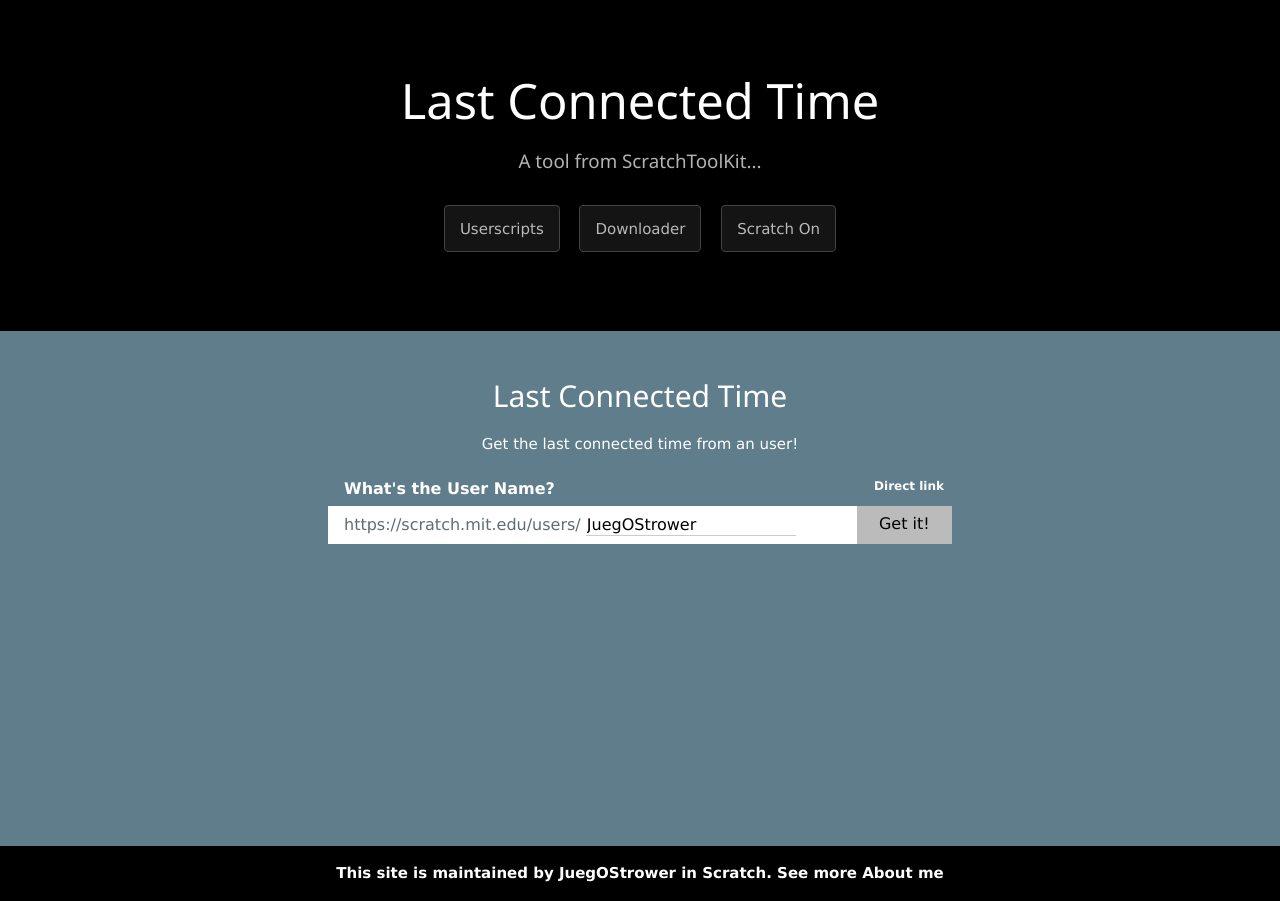
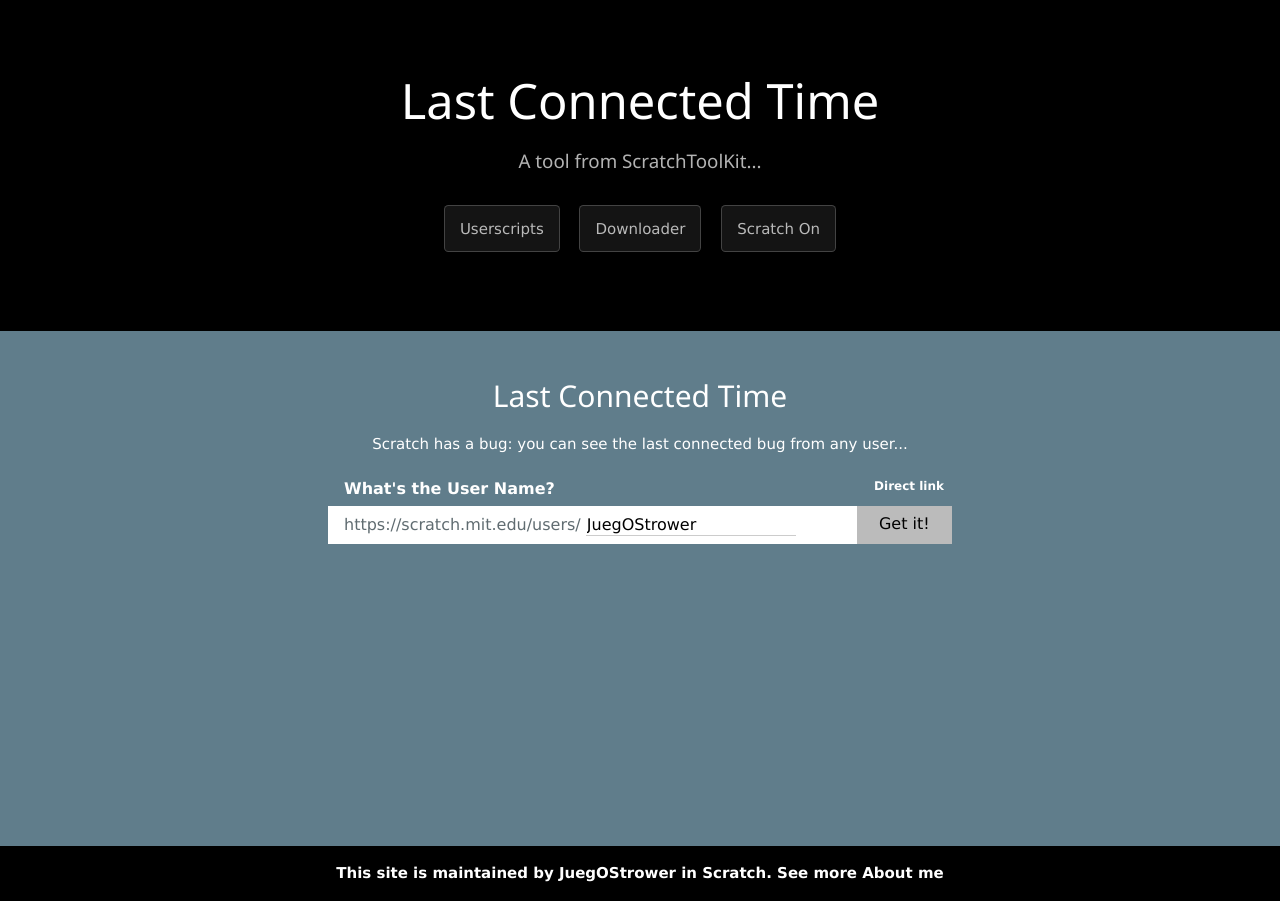
Before and after one commit to JuegOStrower/juegostrower.github.io, a Jekyll site: the page lastconnected/index.html, which Jekyll copies as it is, in a window 1280 px wide. Built offline with Jekyll 4.4.1, drawn with Linux system fonts in a browser that asks for light colours.

Commit message:
Update index.html

```diff
--- a/lastconnected/index.html
+++ b/lastconnected/index.html
@@ -29,7 +29,7 @@
 <div style="min-height: calc(100vh - 331px - 54px);" class="w3-blue-gray w3-center">
     <div class="w3-padding-32">
       <h2>Last Connected Time</h2>
-      <p>Get the last connected time from an user!</p>
+      <p>Scratch has a bug: you can see the last connected bug from any user...</p>
     <div class="w3-container w3-responsive">
 <table class="w3-table" style="margin:0px auto;width:50%">
           <tbody>
```
